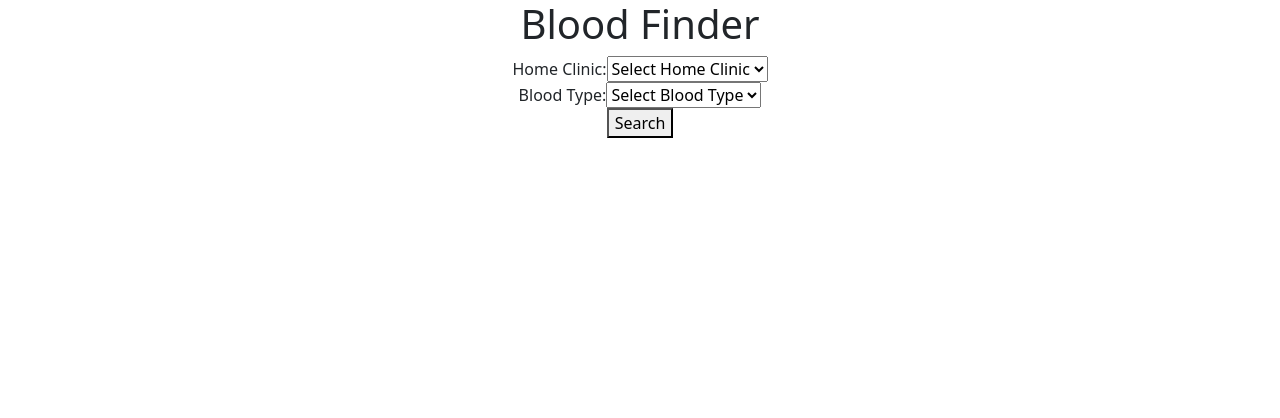
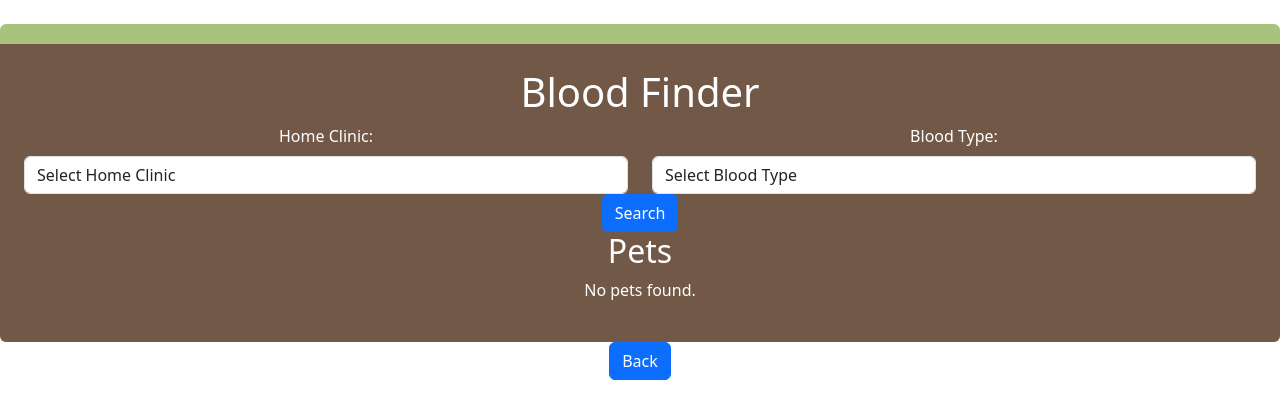
Before and after one commit to Islenna/bloodbank-defunct, a React (Create React App) app in the folder client/: page /bloodfinder in a window 1280 px wide. Shown: the top 418 px of the page. Built offline with nearby package versions, Linux system fonts and the light colour scheme.

Commit message:
The easy version of the bloodfinder search works.

```diff
--- a/client/src/components/BloodFinder.js
+++ b/client/src/components/BloodFinder.js
@@ -1,86 +1,105 @@
 import React, { useState } from 'react';
 import axios from 'axios';
+import { Link, useParams, useNavigate } from 'react-router-dom';
+import { Card, Button, Form, Row, Col } from 'react-bootstrap';
 
 function BloodFinder() {
     const [homeClinic, setHomeClinic] = useState('');
     const [bloodType, setBloodType] = useState('');
     const [pets, setPets] = useState([]);
+    const { id } = useParams();
+    const navigate = useNavigate();
 
     const searchPets = (e) => {
         e.preventDefault();
         axios
-            .get('http://localhost:8000/api/owners/bloodfinder', {
-                params: {
-                    homeClinic: homeClinic,
-                    bloodType: bloodType,
-                },
-            })
+            .get(`http://localhost:8000/api/owners/search?homeClinic=${homeClinic}&bloodType=${bloodType}`)
             .then((res) => {
                 console.log(res.data);
-                const filteredPets = res.data.filter(
-                    (pet) =>
-                        pet.labworkStatus === 'Complete' &&
-                        pet.lastDonated &&
-                        new Date(pet.lastDonated) <=
-                        new Date(Date.now() - 28 * 24 * 60 * 60 * 1000)
-                );
-                setPets(filteredPets);
+                setPets(res.data);
             })
-            .catch((err) => {
-                console.log(err);
-            });
-    };
-
-    const redirectToOwner = (ownerId) => {
-        // Implement the logic to redirect to the owner's page using the ownerId
-        console.log('Redirecting to owner with ID:', ownerId);
+            .catch((err) => console.log(err));
     };
 
     return (
         <div>
+            <Card
+                style={{
+                    backgroundColor: '#725846',
+                    border: 'none',
+                    borderTop: '20px solid #A9C27E',
+                }}
+                text="white"
+                className="mt-4 p-4">
+
                 <h1>Blood Finder</h1>
-            <form onSubmit={searchPets}>
-                <div>
-                    <label htmlFor="homeClinic">Home Clinic:</label>
-                    <select
-                        id="homeClinic"
+                <Form onSubmit={searchPets}>
+                    <Row>
+                        <Col>
+                            <Form.Group controlId="homeClinic">
+                                <Form.Label>Home Clinic:</Form.Label>
+                                <Form.Control
+                                    as="select"
                                     value={homeClinic}
                                     onChange={(e) => setHomeClinic(e.target.value)}
                                 >
                                     <option value="">Select Home Clinic</option>
                                     <option value="Concord">Concord</option>
+                                    <option value="Campbell">Campbell</option>
+                                    <option value="Dublin">Dublin</option>
+                                    <option value="Redwood City">Redwood City</option>
                                     <option value="San Francisco">San Francisco</option>
                                     {/* Add more options for other clinics */}
-                    </select>
-                </div>
-                <div>
-                    <label htmlFor="bloodType">Blood Type:</label>
-                    <select
-                        id="bloodType"
+                                </Form.Control>
+                            </Form.Group>
+                        </Col>
+                        <Col>
+                            <Form.Group controlId="bloodType">
+                                <Form.Label>Blood Type:</Form.Label>
+                                <Form.Control
+                                    as="select"
                                     value={bloodType}
                                     onChange={(e) => setBloodType(e.target.value)}
                                 >
                                     <option value="">Select Blood Type</option>
+                                    <option value="DEA 1.1 Positive">DEA 1.1 Positive</option>
+                                    <option value="DEA 1.1 Negative">DEA 1.1 Negative</option>
+                                    <option value="A">A</option>
                                     <option value="B">B</option>
+                                    <option value="AB">AB</option>
                                     {/* Add more options for other blood types */}
-                    </select>
-                </div>
-                <button type="submit">Search</button>
-            </form>
-
+                                </Form.Control>
+                            </Form.Group>
+                        </Col>
+                    </Row>
+                    <Button type="submit">Search</Button>
+                </Form>
+                <div>
+                    <h2>Pets</h2>
                     {pets.length > 0 ? (
-                <div>
-                    <h2>List of Pets</h2>
                         <ul>
                             {pets.map((pet) => (
-                            <li key={pet._id}>
-                                {pet.petName}{' '}
-                                <button onClick={() => redirectToOwner(pet.owner)}>View Owner</button>
+                                <li key={pet._id} style={{ listStyleType: "none" }}>
+                                    <span>
+                                        {pet.petName}
+                                        <Button
+                                            variant="success"
+                                            onClick={() => navigate(`/pets/${pet._id}`)}
+                                        >
+                                            View
+                                        </Button>{' '}
+                                    </span>
                                 </li>
                             ))}
                         </ul>
+                    ) : (
+                        <p>No pets found.</p>
+                    )}
                 </div>
-            ) : null}
+            </Card>
+                <Button variant="primary" onClick={() => navigate(`/owners`)}>
+                    Back
+                </Button>
         </div>
     );
 }
--- a/client/src/components/OwnerList.js
+++ b/client/src/components/OwnerList.js
@@ -56,7 +56,7 @@ export default function OwnerList() {
             <Link to={`/owners/new`}>
                 <Button variant="primary">Add Owner</Button>
             </Link>
-            <Link to={`/owners/search`}>
+            <Link to={`/bloodfinder`}>
                 <Button variant="danger">Get Blood</Button>
             </Link>
         </Container>
--- a/client/src/components/PetCard.js
+++ b/client/src/components/PetCard.js
@@ -15,6 +15,7 @@ export default function PetCard() {
             .then((res) => {
                 setPet(res.data);
                 const ownerId = res.data.owner._id;
+                const homeClinic = res.data.owner.homeClinic;
                 axios
                     .get(`http://localhost:8000/api/owners/${ownerId}`)
                     .then((res) => {
@@ -43,6 +44,7 @@ export default function PetCard() {
                 <p>Pet Type: {pet.petType}</p>
                 <p>Description: {pet.petDescription}</p>
                 <p>Blood Type: {pet.bloodType}</p>
+                <p>Home Clinic: {owner.homeClinic}</p>
                 {owner && (
 
                     <p>Pet Owner: {owner.firstName} {owner.lastName}</p>
```
Also changed, not shown: 2 other files (tests, documents, lock files or other folders). Lines whose indentation alone changed are shown as unchanged.
